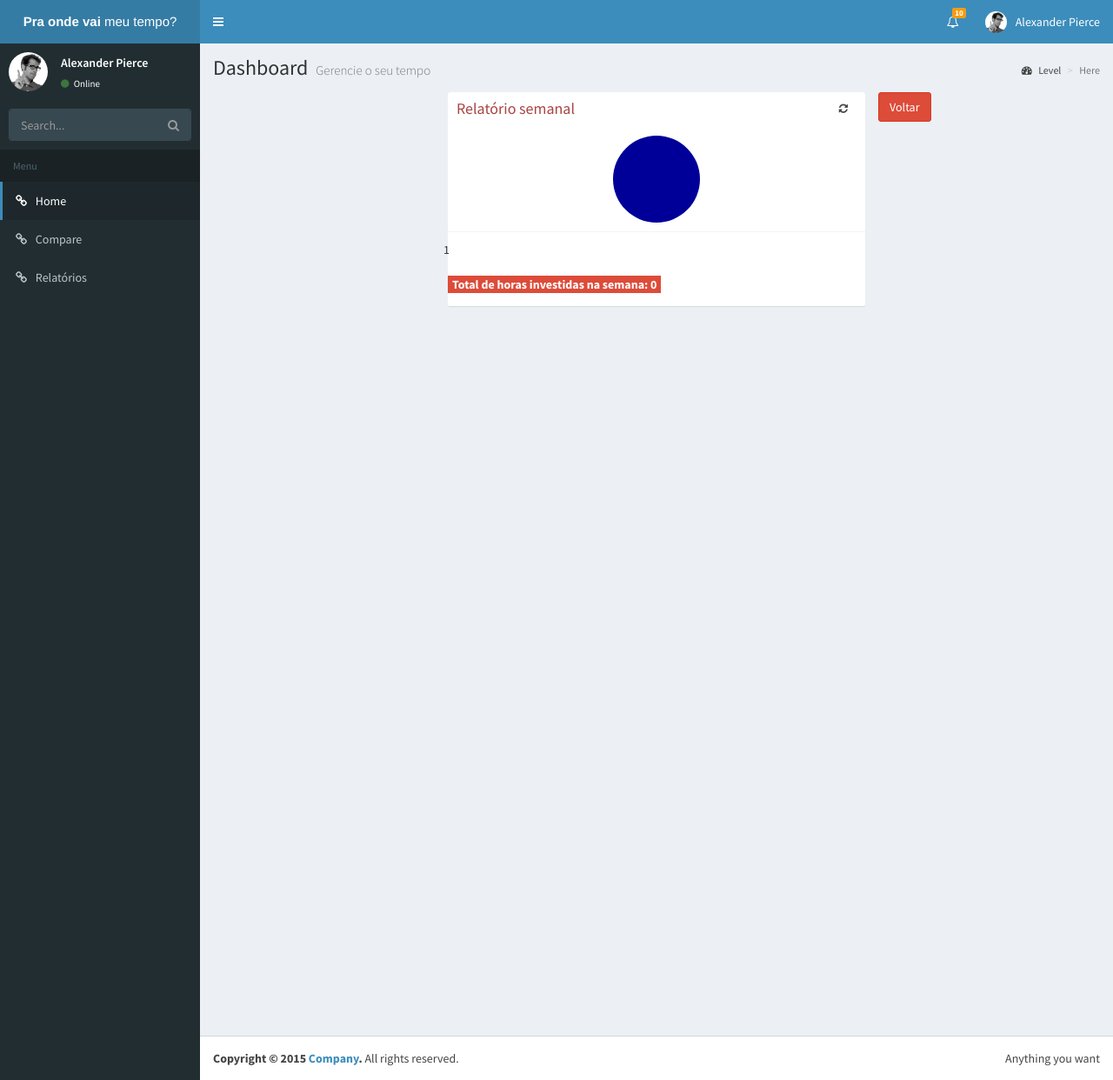
After one commit to leonardox/praondevaimeutempo, a Django app: page /atividades/relatorio/semanal in a window 1280 px wide. The commit adds this page. Shown: the whole page at 87% size. Run offline with Django 3.2, Linux system fonts and the light colour scheme; data that the repository does not hold is empty; some libraries are stand-ins or nearby versions.

Commit message:
Adicionando pagina de relatorio

```diff
--- a/aplicacao/templates/base.html
+++ b/aplicacao/templates/base.html
@@ -11,7 +11,8 @@
     <meta content="width=device-width, initial-scale=1, maximum-scale=1, user-scalable=no"
           name="viewport">
     <!-- Bootstrap 3.3.5 -->
-    <link rel="stylesheet" href="https://code.jquery.com/ui/1.11.4/themes/ui-lightness/jquery-ui.css">
+    <link rel="stylesheet"
+          href="https://code.jquery.com/ui/1.11.4/themes/ui-lightness/jquery-ui.css">
     <link rel="stylesheet" href="{% static "bootstrap/css/bootstrap.min.css" %}">
     <!-- Font Awesome -->
     <link rel="stylesheet"
@@ -171,9 +172,9 @@
             <ul class="sidebar-menu">
                 <li class="header">Menu</li>
                 <!-- Optionally, you can add icons to the links -->
-                <li class="active"><a href="#"><i class="fa fa-link"></i> <span>Home</span></a></li>
-                <li><a href="#"><i class="fa fa-link"></i> <span>Acompanhamento</span></a></li>
-                <li><a href="#"><i class="fa fa-link"></i> <span>Relatórios</span></a></li>
+                <li class="active"><a href={% url 'atividades' %}><i class="fa fa-link"></i> <span>Home</span></a></li>
+                <li><a href="#"><i class="fa fa-link"></i> <span>Compare</span></a></li>
+                <li><a href={% url 'relatorio-semanal' %}><i class="fa fa-link"></i> <span>Relatórios</span></a></li>
             </ul>
             <!-- /.sidebar-menu -->
         </section>
--- /dev/null
+++ b/aplicacao/templates/relatorio_semanal.html
@@ -0,0 +1,67 @@
+{% extends 'base.html' %}
+
+{% block body %}
+    {% load staticfiles %}
+
+
+    <div class="content-wrapper">
+        <section class="content-header">
+            <h1>
+                Dashboard
+                <small>Gerencie o seu tempo</small>
+            </h1>
+            <ol class="breadcrumb">
+                <li><a href="#"><i class="fa fa-dashboard"></i> Level</a></li>
+                <li class="active">Here</li>
+            </ol>
+        </section>
+
+        <!-- Main content -->
+        <section class="content">
+            <a class="btn btn-danger" href="/">Voltar</a>
+            <div class="col-sm-6 col-lg-offset-3">
+                    <div class="box box-solid">
+                        <div class="box-header">
+                            <h3 class="box-title text-danger text-center">Relatório semanal</h3>
+
+                            <div class="box-tools pull-right">
+                                <button type="button" class="btn btn-default btn-sm"><i
+                                        class="fa fa-refresh"></i></button>
+                            </div>
+                        </div>
+                        <!-- /.box-header -->
+                        <div class="box-body text-center">
+                            <div class="sparkline" data-type="pie" data-offset="90"
+                                 data-width="100px" data-height="100px">
+                                {% for item in resumo %}
+                                    {{ item.1 }},
+                                {% empty %}
+                                    1
+                                {% endfor %}
+                            </div>
+                        </div>
+                        <div class="box-footer">
+                            <div class="row">
+                                {% with 'green red' as colors %}
+                                    {% for item in resumo %}
+                                        <div class="col-sm-4 legenda-{{ forloop.counter }}">
+                                            {{ item.0 }} - {{ item.1 }} Horas investida(s)
+                                        </div>
+                                    {% empty %}
+                                        1
+                                    {% endfor %}
+                                {% endwith %}
+                            </div>
+                            </br>
+                            <div class="row">
+                                <label class="alert-danger" style="margin-left: 5px; padding-right: 5px; padding-left: 5px;">Total de horas investidas na semana: {{ total_hotas }}</label>
+                            </div>
+                        </div>
+                        <!-- /.box-body -->
+                    </div>
+                    <!-- /.box -->
+                </div>
+        </section>
+    </div>
+
+{% endblock %}
--- a/aplicacao/views/atividade_view.py
+++ b/aplicacao/views/atividade_view.py
@@ -17,27 +17,12 @@ class ListaAtividades(TemplateView):
     """
 
     template_name = 'dashboard.html'
-    def get_resume(self, activity_list):
-        resume_dict = {};
-        for activity in activity_list:
-            if activity.categoria in resume_dict:
-                resume_dict[activity.categoria] += activity.tempo_investido
-            else:
-                resume_dict[activity.categoria] = activity.tempo_investido
-
-        return sorted(resume_dict.items(), key=operator.itemgetter(1), reverse=True)
 
     def get(self, request, *args, **kwargs):
 
-        date = datetime.date.today()
-        start_week = date - datetime.timedelta(date.weekday()+1)
-        end_week = start_week + datetime.timedelta(6)
-        lista_atividades = Atividade.objects.filter(data__range=[start_week, end_week])
-        resumo = self.get_resume(lista_atividades)
-        print resumo
+        lista_atividades = _get_atividades_semana_atual()
         context = self.get_context_data(
             lista_atividades=lista_atividades,
-            resumo=resumo
         )
         return self.render_to_response(context)
 
@@ -82,6 +67,18 @@ class AdicionarAtividade(FormView):
         return super(AdicionarAtividade, self).form_valid(form)
 
 
+class RelatorioSemanal(TemplateView):
+    """
+    Esta classe exibe o relatório semanal
+    """
+    template_name = 'relatorio_semanal.html'
+
+    def get(self, request, *args, **kwargs):
+        resumo, total_horas = _get_resume(_get_atividades_semana_atual())
+        context = self.get_context_data(resumo=resumo, total_hotas=total_horas)
+        return self.render_to_response(context)
+
+
 def _convert_date(date):
     """
     This method converts a date to american pattern.
@@ -98,3 +95,24 @@ def _convert_date(date):
         except ValueError:
             continue
     raise ValueError
+
+
+def _get_atividades_semana_atual():
+    date = datetime.date.today()
+    start_week = date - datetime.timedelta(date.weekday()+1)
+    end_week = start_week + datetime.timedelta(6)
+    return Atividade.objects.filter(data__range=[start_week, end_week])
+
+
+def _get_resume(activity_list):
+        resume_dict = {}
+        total_horas = 0
+        for activity in activity_list:
+            if activity.categoria in resume_dict:
+                resume_dict[activity.categoria] += activity.tempo_investido
+                total_horas += activity.tempo_investido
+            else:
+                resume_dict[activity.categoria] = activity.tempo_investido
+                total_horas += activity.tempo_investido
+
+        return sorted(resume_dict.items(), key=operator.itemgetter(1), reverse=True), total_horas
--- a/praondevaimeutempo/urls.py
+++ b/praondevaimeutempo/urls.py
@@ -1,7 +1,7 @@
 from django.conf.urls import include, url
 from django.contrib import admin
 
-from aplicacao.views.atividade_view import ListaAtividades, AdicionarAtividade
+from aplicacao.views.atividade_view import ListaAtividades, AdicionarAtividade, RelatorioSemanal
 
 urlpatterns = [
     url(r'^admin/', include(admin.site.urls)),
@@ -9,4 +9,5 @@ urlpatterns = [
     # URLs das atividades
     url(r'^$', ListaAtividades.as_view(), name='atividades'),
     url(r'^atividade/add$', AdicionarAtividade.as_view(), name='adicionar-atividade'),
+    url(r'^atividades/relatorio/semanal$', RelatorioSemanal.as_view(), name='relatorio-semanal'),
 ]
```
Also changed, not shown: aplicacao/templates/dashboard.html (+4 -44 lines).
